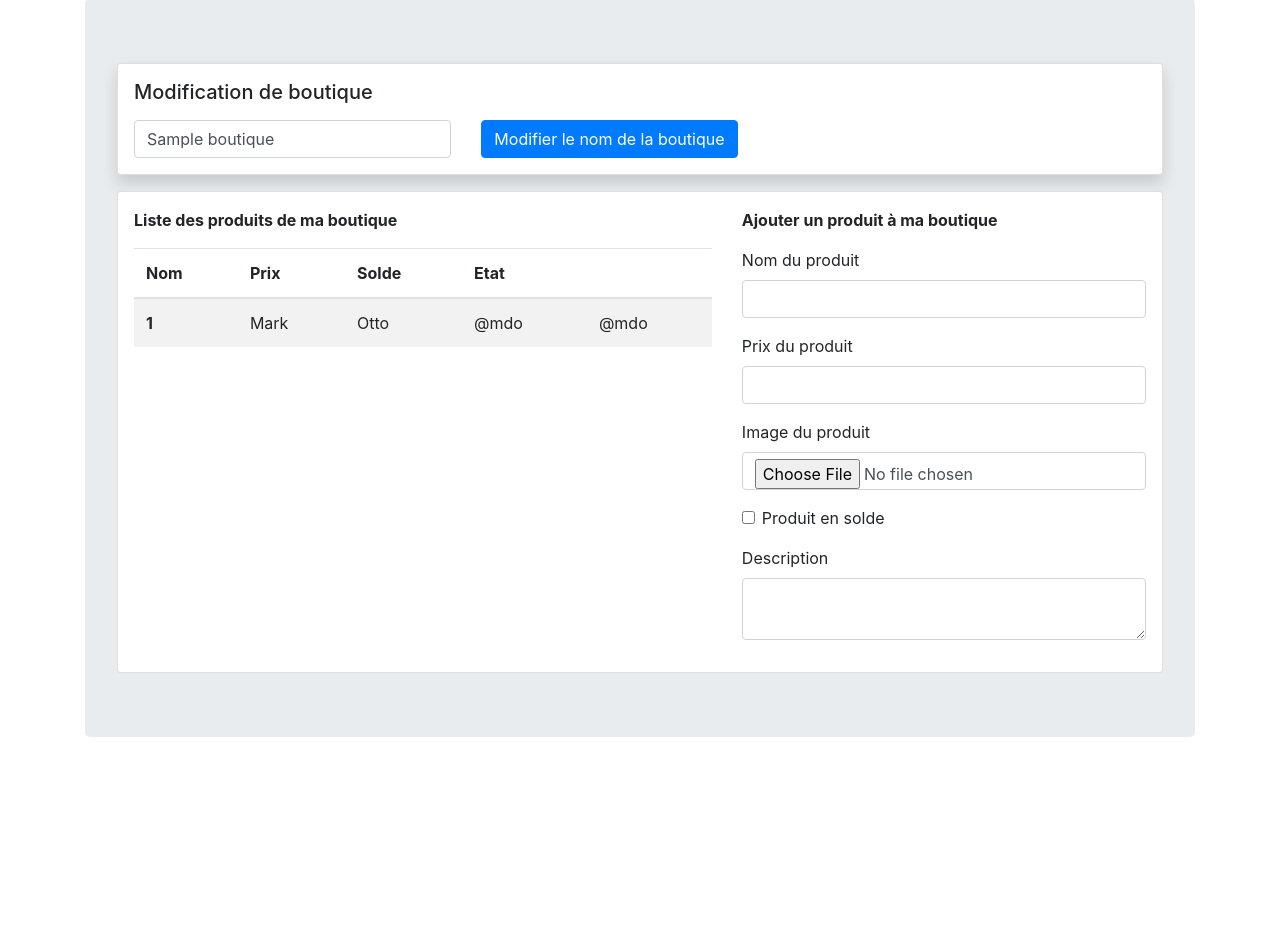
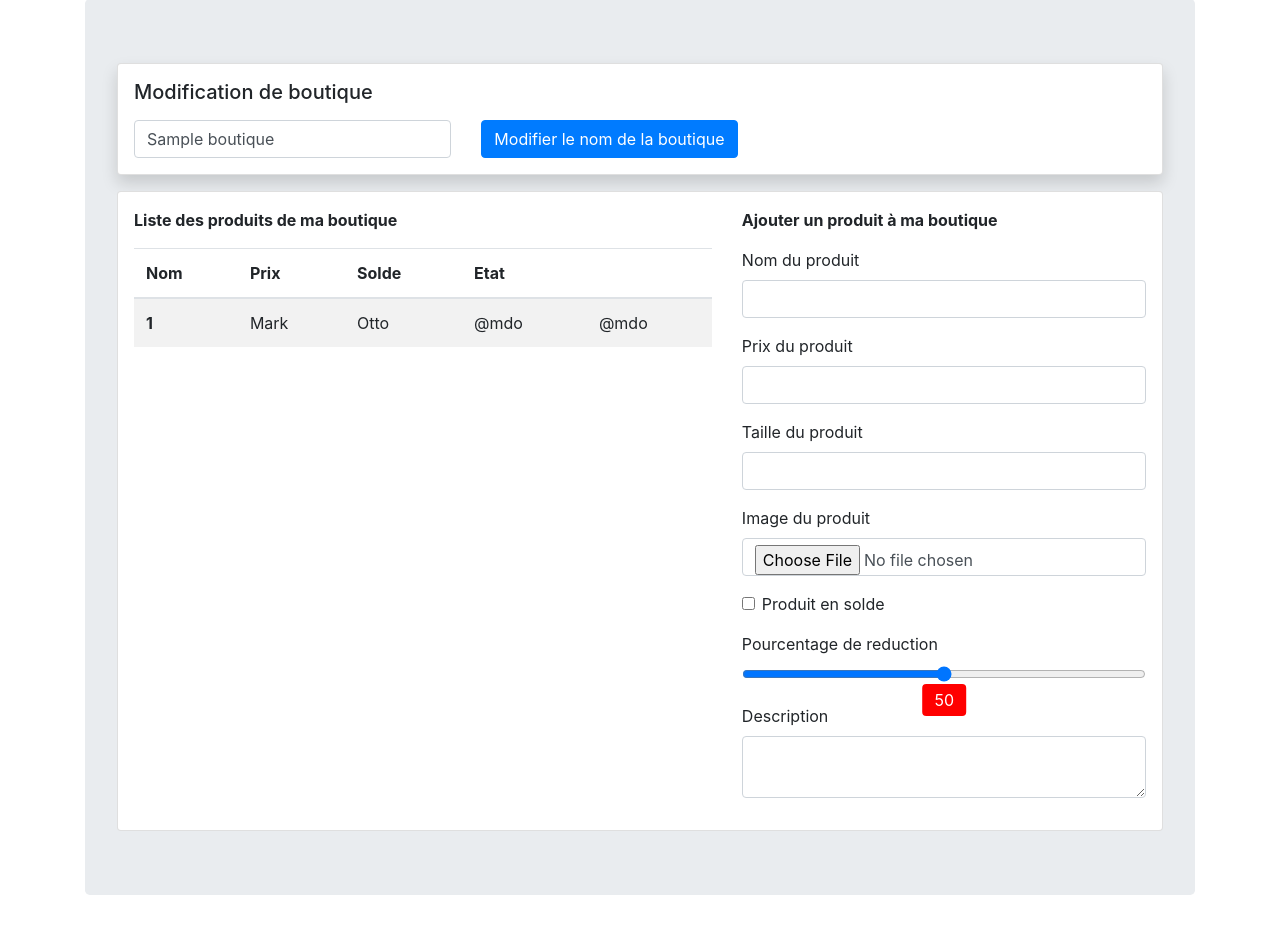
Before and after one commit to winigajordan/JABBA, a Symfony app: template templates/gestion_boutique/index.html.twig in a window 1280 px wide. Shown: the part 98-1025 px from the top of the page. Before the commit the page ends 835 px from the top, so only its background shows below. Run offline with Twig, Linux system fonts and the light colour scheme; the template is opened without the code that fills it: most values are stand-ins (such as "Sample title", 1, 10 or a date in 2020); some libraries are stand-ins or nearby versions.

Commit message:
fin formulaire ajout de produit

```diff
--- a/templates/base.pages.html.twig
+++ b/templates/base.pages.html.twig
@@ -7,6 +7,7 @@
     <meta name="viewport" content="width=device-width, initial-scale=1, shrink-to-fit=no">
 
     <!-- Bootstrap CSS -->
+
     <link rel="stylesheet" href="https://stackpath.bootstrapcdn.com/bootstrap/4.3.1/css/bootstrap.min.css" integrity="sha384-ggOyR0iXCbMQv3Xipma34MD+dH/1fQ784/j6cY/iJTQUOhcWr7x9JvoRxT2MZw1T" crossorigin="anonymous">
   </head>
   <body>
@@ -37,6 +38,8 @@
 
     <!-- Optional JavaScript -->
     <!-- jQuery first, then Popper.js, then Bootstrap JS -->
+    {% block script %}{% endblock script %}
+
     <script src="https://code.jquery.com/jquery-3.3.1.slim.min.js" integrity="sha384-q8i/X+965DzO0rT7abK41JStQIAqVgRVzpbzo5smXKp4YfRvH+8abtTE1Pi6jizo" crossorigin="anonymous"></script>
     <script src="https://cdnjs.cloudflare.com/ajax/libs/popper.js/1.14.7/umd/popper.min.js" integrity="sha384-UO2eT0CpHqdSJQ6hJty5KVphtPhzWj9WO1clHTMGa3JDZwrnQq4sF86dIHNDz0W1" crossorigin="anonymous"></script>
     <script src="https://stackpath.bootstrapcdn.com/bootstrap/4.3.1/js/bootstrap.min.js" integrity="sha384-JjSmVgyd0p3pXB1rRibZUAYoIIy6OrQ6VrjIEaFf/nJGzIxFDsf4x0xIM+B07jRM" crossorigin="anonymous"></script>
--- a/templates/gestion_boutique/index.html.twig
+++ b/templates/gestion_boutique/index.html.twig
@@ -1,6 +1,7 @@
 {% extends 'base.pages.html.twig' %}
 {% block title %} Gestion boutique {% endblock %}
 {% block body %}
+
 <div class="container">
     <div class="jumbotron">
         <div class="card px-3 py-3 shadow">
@@ -72,19 +73,29 @@
                             <input type="number" class="form-control" id="prix" name="prix" >
                         </div>
                         <div class="mb-3">
+                            <label for="taille" class="form-label">Taille du produit</label>
+                            <input type="text" class="form-control" id="taille" name="taille" >
+                        </div>
+                        <div class="mb-3">
                             <label for="formFile" class="form-label">Image du produit</label>
                             <input type="file" class="form-control" id="formFile" name="image" accept=".jpg, .png, .jpeg, .gif, .bmp, .tif, .tiff|image/*">
                         </div>
                         <div class="form-check"mb-3>
-                            <input class="form-check-input" type="checkbox" id="defaultCheck1">
+                            <input class="form-check-input" type="checkbox" id="defaultCheck1" name="isSolde">
                             <label class="form-check-label" for="defaultCheck1">
                                 Produit en solde
                             </label>
+                        </div>
+                        <div class="range-wrap my-3" style=" position: relative; margin: 0 auto 3rem;">
+                            <label for="range" class="form-label">Pourcentage de reduction</label>
+                            <input id="range" type="range" class="range" min="0" max="100" style="width: 100%;" name="solde">
+                            <output class="bubble" style=" margin-top: 20px; background: red;  color: white;  padding: 4px 12px;  position: absolute;  border-radius: 4px;left: 50%;transform: translateX(-50%);"></output>
                         </div>
                         <div class="my-3">
                             <label for="exampleFormControlTextarea1" class="form-label">Description</label>
                             <textarea class="form-control" id="exampleFormControlTextarea1" rows="2"></textarea>
                         </div>
+
                     </form>
                 </div>
             </div>
@@ -93,3 +104,31 @@
     </div>
 </div>
 {% endblock %}
+
+{% block script %}
+    <script>
+        const allRanges = document.querySelectorAll(".range-wrap");
+        allRanges.forEach(wrap => {
+            const range = wrap.querySelector(".range");
+            const bubble = wrap.querySelector(".bubble");
+
+            range.addEventListener("input", () => {
+                setBubble(range, bubble);
+            });
+            setBubble(range, bubble);
+        });
+
+        function setBubble(range, bubble) {
+            const val = range.value;
+            const min = range.min ? range.min : 0;
+            const max = range.max ? range.max : 100;
+            const newVal = Number(((val - min) * 100) / (max - min));
+            bubble.innerHTML = val;
+
+            // Sorta magic numbers based on size of the native UI thumb
+            bubble.style.left = `calc(${newVal}% + (${8 - newVal * 0.15}px))`;
+        }
+    </script>
+
+
+{% endblock script %}
```
